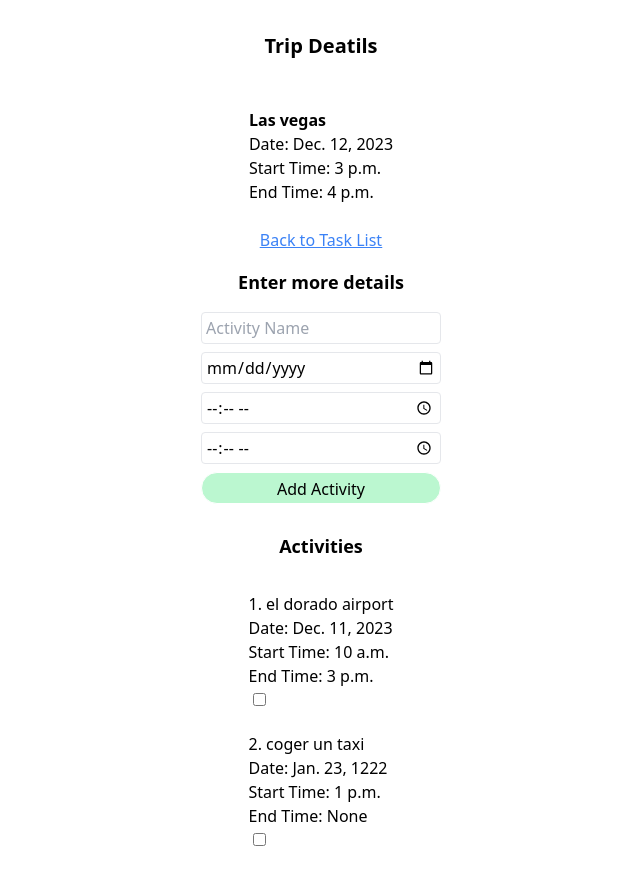
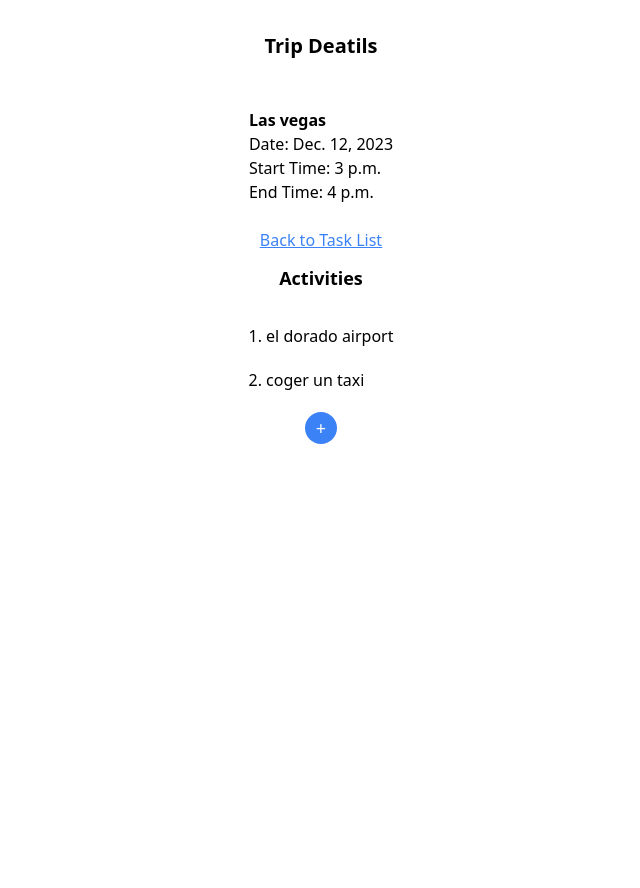
Before and after one commit to taeyjeong/tripplanner, a Django app: page /task/37/ in a window 1280 px wide. Shown: the whole page, without its empty margins (319-959 px from the left). After the commit the page ends 444 px from the top, so only its background shows below. Run offline with Django 4.2, Linux system fonts and the light colour scheme; data comes from the database, SQL or seed files in the repository; both versions use the stored data as it was after the commit; some libraries are stand-ins or nearby versions.

Commit message:
dropdown options added

```diff
--- a/tasks/templates/tasks/task_detail.html
+++ b/tasks/templates/tasks/task_detail.html
@@ -3,6 +3,21 @@
     <meta charset="UTF-8">
     <meta name="viewport" content="width=device-width, initial-scale=1.0">
     <script src="https://cdn.tailwindcss.com"></script>
+
+    <script>
+        function toggleDetails(activityId) {
+            var detailsContainer = document.getElementById("activity-details-" + activityId);
+            detailsContainer.classList.toggle("hidden");
+        }
+    </script>
+
+    <script>
+        function showOptions() {
+            var optionsContainer = document.getElementById("options-container");
+            optionsContainer.classList.toggle("hidden");
+        }
+    </script>
+
 </head>
 
 <body>
@@ -37,32 +52,6 @@
                 <a href="{% url 'task_list' %}">Back to Task List</a>
             </div>
 
-            <div class="mt-4 mb-4">
-                <strong class="text-lg">Enter more details</strong><br>
-            </div>
-
-            <div class="space-y-2">
-                <form method="post" action="">
-                    {% csrf_token %}
-                    <div class="mb-2">
-                        <input type="text" name="activity" placeholder="Activity Name" required class="w-60 h-8 border border-grey rounded p-1">
-                    </div>
-                    <div class="mb-2">
-                        <input type="date" name="date" placeholder="Enter date" required class="w-60 h-8 border border-grey rounded p-1">
-                    </div>
-                    <div class="mb-2">
-                        <input type="time" name="start_time" placeholder="Time to start" class="w-60 h-8 border border-grey rounded p-1">
-                    </div>
-                    <div class="mb-2">
-                        <input type="time" name "end_time" placeholder="End Time" class="w-60 h-8 border border-grey rounded p-1">
-                    </div>
-                    <div>
-                        <button type="submit" class="w-60 h-8 bg-green-200 border border-white rounded-full p-1">Add Activity</button>
-                    </div>
-                </form>
-            </div>
-
-
             <div class="mt-3 mb-3">
                 <strong class="text-lg">Activities</strong><br>
             </div>
@@ -70,15 +59,50 @@
             <ul>
                 {% for activity in activities %}
                     <li class="mt-5 mb-5">
-                        {{ forloop.counter }}. {{ activity.activity }}<br>
-                        Date: {{ activity.date }}<br>
-                        Start Time: {{ activity.start_time }}<br>
-                        End Time: {{ activity.end_time }}<br>
-                        <input type="checkbox" name="activity_completed" value="{{ activity.id }}" class="border border-black rounded p-1 m-1"
-                        {% if activity.completed %} checked {% endif %}>
+                        <a href="javascript:void(0)" onclick="toggleDetails({{ activity.id }})">
+                            {{ forloop.counter }}. {{ activity.activity }}
+                        </a>
+                        <div id="activity-details-{{ activity.id }}" class="hidden">
+                            Date: {{ activity.date }}<br>
+                            Start Time: {{ activity.start_time }}<br>
+                            End Time: {{ activity.end_time }}<br>
+                            <input type="checkbox" name="activity_completed" value="{{ activity.id }}" class="border border-black rounded p-1 m-1"
+                            {% if activity.completed %} checked {% endif %}>
+                        </div>
                     </li>
                 {% endfor %}
             </ul>
+
+            <div class="space-y-2">
+                <!-- Input button to show options -->
+                <button
+                    id="show-options-button"
+                    class="w-8 h-8 bg-blue-500 text-white text-lg rounded-full flex items-center justify-center"
+                    onclick="showOptions()">+
+                </button>
+
+                <!-- Hidden input options (initially hidden) -->
+                <div id="options-container" class="hidden space-y-2 w-60 h-8">
+                    <strong class="text-lg">Enter more details</strong>
+                    <form method="post" action="">
+                        {% csrf_token %}
+                        <div class="w-60 border border-grey rounded p-1">
+                            <input type="text" name="activity" placeholder="Activity Name" required class="w-full h-8">
+                        </div>
+                        <div class="w-60 border border-grey rounded p-1">
+                            <input type="date" name="date" placeholder="Enter date" required class="w-full h-8">
+                        </div>
+                        <div class="w-60 border border-grey rounded p-1">
+                            <input type="time" name="start_time" placeholder="Time to start" class="w-full h-8">
+                        </div>
+                        <div class="w-60 border border-grey rounded p-1">
+                            <input type="time" name="end_time" placeholder="End Time" class="w-full h-8">
+                        </div>
+                        <button type="submit" class="w-60 h-8 bg-green-200 border border-white rounded-full p-1">Add Activity</button>
+                    </form>
+                </div>
+            </div>
+
         </div>
     </div>
 </body>
--- a/tasks/templates/tasks/task_list.html
+++ b/tasks/templates/tasks/task_list.html
@@ -26,7 +26,7 @@
         <div class="w-3/4 h-3/4 bg-white p-4 rounded-lg flex flex-col items-center">
             <!--Title for the page-->
             <div class="mt-4 mb-6">
-                <strong class="text-lg">Plan a New Trip</strong><br>
+                <strong class="text-lg">Plan a new trip</strong><br>
             </div>
 
             <!-- Form for adding new tasks -->
```
Also changed, not shown: db.sqlite3.
